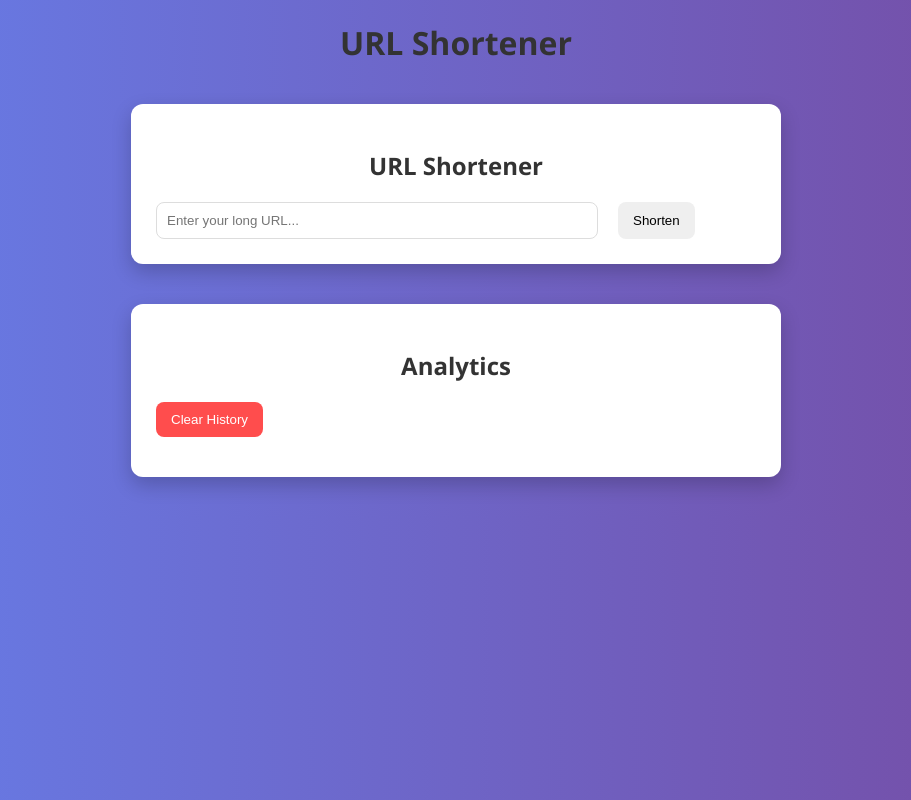
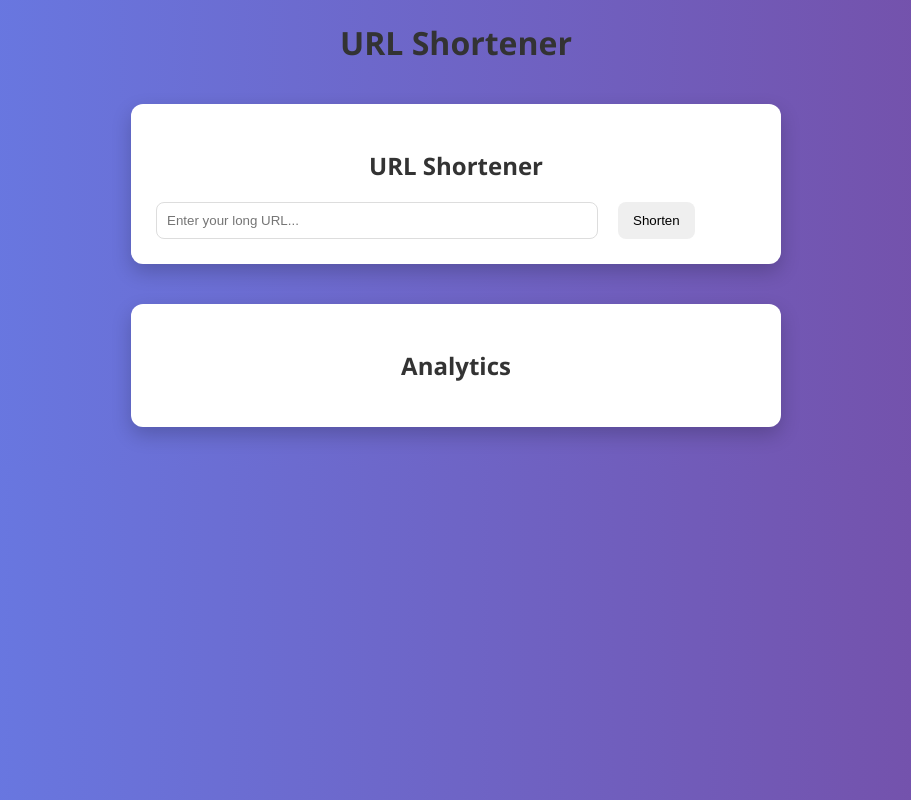
Before and after one commit to husnaincodes/Urls_Shortener, a React (Create React App) app in the folder Frontend/frontend/: page / in a window 1280 px wide. Shown: the whole page, without its empty margins (184-1095 px from the left). Built offline with nearby package versions, Linux system fonts and the light colour scheme.

Commit message:
remove clear button

```diff
--- a/Frontend/frontend/src/components/Analytics.js
+++ b/Frontend/frontend/src/components/Analytics.js
@@ -14,19 +14,9 @@ function Analytics() {
     setData(res.data);
   };
 
-  // ✅ Clear history function
-  const clearHistory = async () => {
-    await axios.delete('http://localhost:5000/clear'); // backend route needed
-    setData([]);
-  };
-
   return (
     <div className="container">
       <h2>Analytics</h2>
-
-      <button className="clear-btn" onClick={clearHistory}>
-        Clear History
-      </button>
 
       {data.map((item) => (
         <div className="card" key={item._id}>
```
